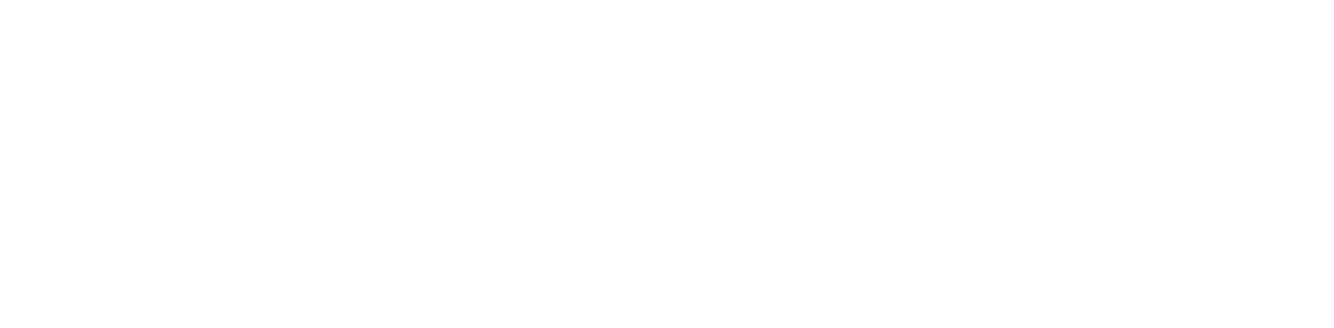
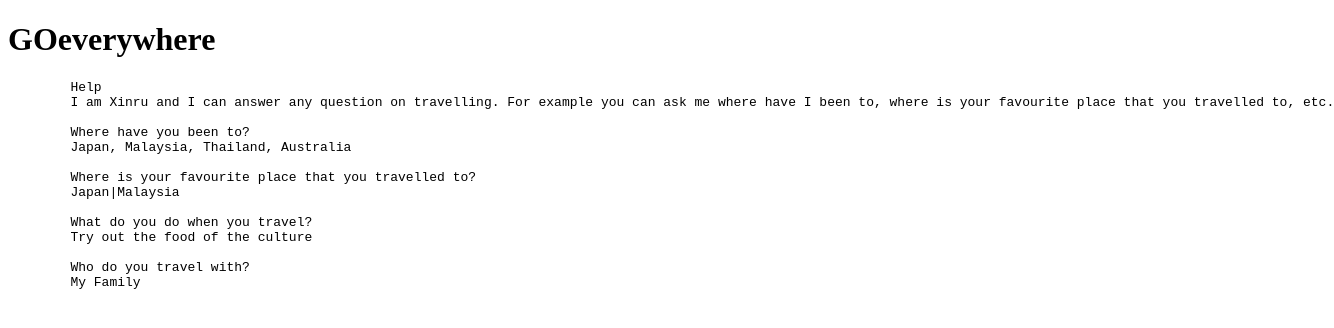
Before and after one commit to dhswongxinru/WXR, a plain HTML site: page index.html in a window 1280 px wide. Shown: the whole page, 1334 px wide, since content can reach past the window. Drawn offline with Linux system fonts and the light colour scheme.

Commit message:
Update index.html

```diff
--- a/index.html
+++ b/index.html
@@ -4,12 +4,28 @@
     <meta charset="UTF-8">
     <meta name="viewport" content="width=device-width, initial-scale=1.0">
     <meta http-equiv="X-UA-Compatible" content="ie=edge">
-    <title></title> <!-- ur title here -->
+    <title>GOeverywhere</title> <!-- ur title here -->
 </head>
 <body>
-    <h1></h1> <!-- ur chatbot title here too -->
+    <h1>GOeverywhere</h1> <!-- ur chatbot title here too -->
     <p></p> <!-- ur chatbot description here -->
-    <pre></pre> <!-- ur chatbot code here -->
+    <pre>
+        Help
+        I am Xinru and I can answer any question on travelling. For example you can ask me where have I been to, where is your favourite place that you travelled to, etc.
+
+        Where have you been to?
+        Japan, Malaysia, Thailand, Australia
+
+        Where is your favourite place that you travelled to?
+        Japan|Malaysia
+
+        What do you do when you travel?
+        Try out the food of the culture
+
+        Who do you travel with?
+        My Family
+    </pre>
+    <script type='text/javascript' id='susi-bot-script' data-userid='c769e48c34a4ee14ee2385adb8e946d6' data-group='Travel and Transportation' data-language='en' data-skill='GOeverywhere' src='https://skills.susi.ai/susi-chatbot.js'></script></pre> <!-- ur chatbot code here -->
    <!-- ur script here -->
 
 </body>
```
